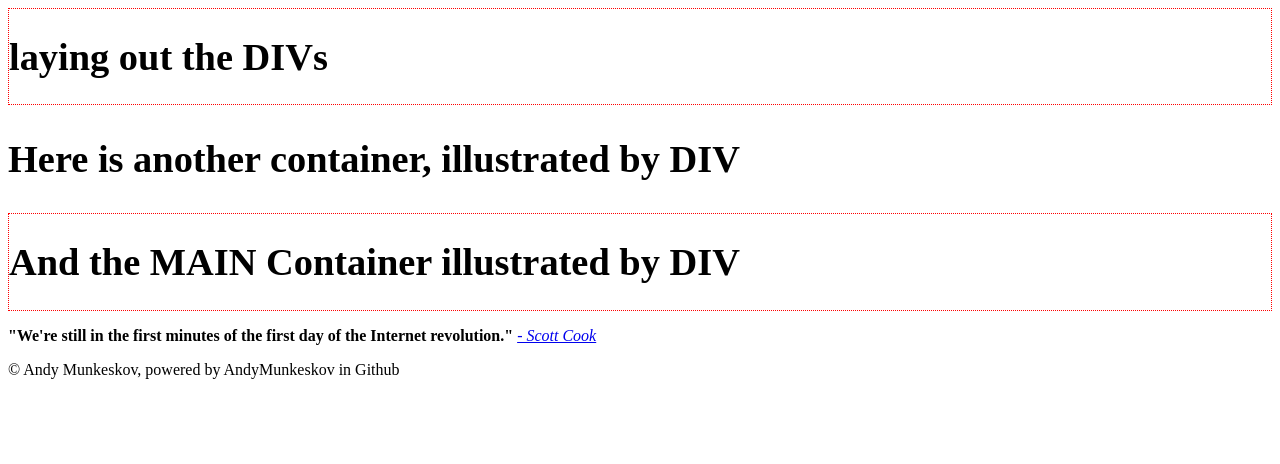
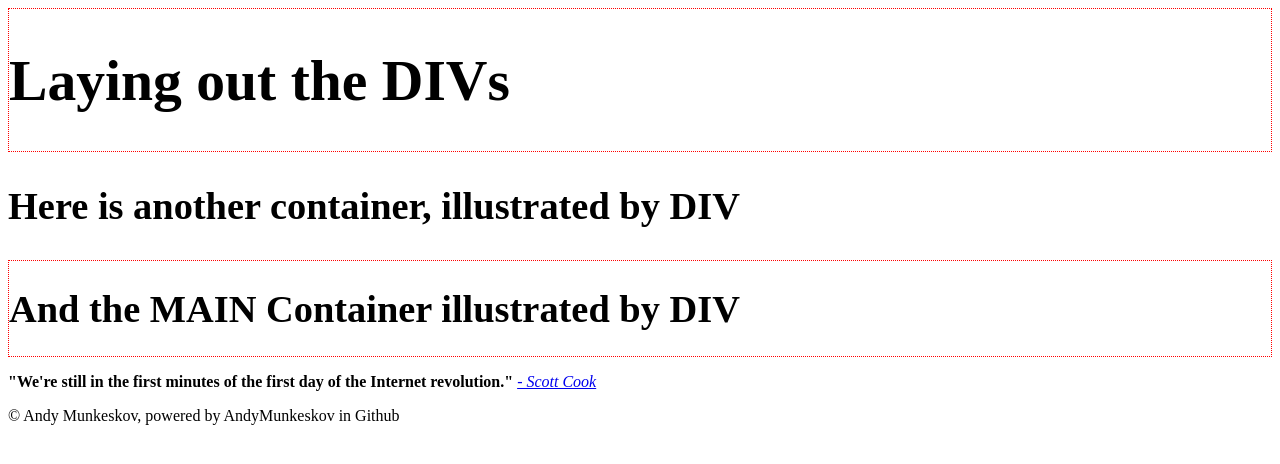
Before and after one commit to AndyMunkeskov/Learning-html-sept-14-2022-, a plain HTML site: page childPages/Laying out DIV's (using HTML Boilerplate).html in a window 1280 px wide. Drawn offline with Linux system fonts and the light colour scheme.

Commit message:
Update Laying out DIV's (using HTML Boilerplate).html

```diff
--- a/childPages/Laying out DIV's (using HTML Boilerplate).html
+++ b/childPages/Laying out DIV's (using HTML Boilerplate).html
@@ -8,7 +8,7 @@
 </style>
 
 <body>
-    <header><div><h1>laying out the DIVs</h1></div></header>
+    <header><div><h1 style="font-size: 4.5vw">Laying out the DIVs</h1></div></header>
     <nav><h1>Here is another container, illustrated by DIV</h1></nav>
     <aside></aside>
     <main><div><h1>And the MAIN Container illustrated by DIV</h1></div></main>
```
